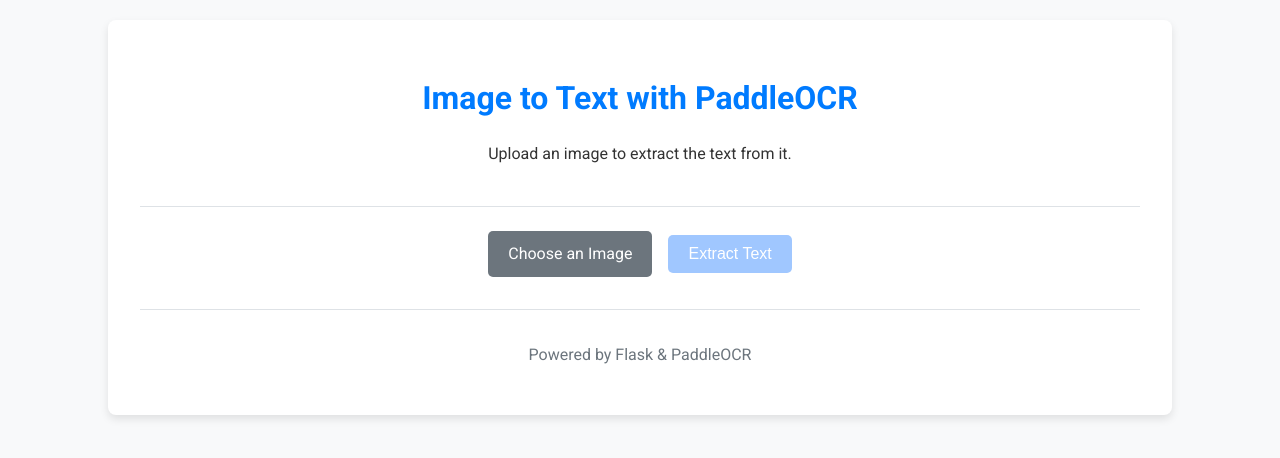
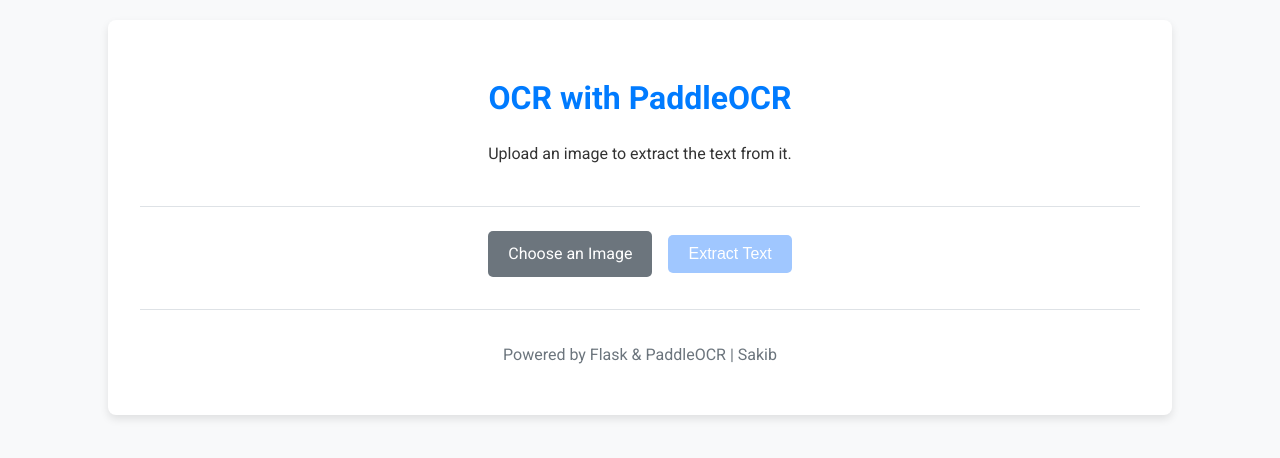
Before and after one commit to SakibAhmedShuva/Paddle-OCR-Web-App, a Flask app: page / in a window 1280 px wide. Shown: the top 458 px of the page. Run offline with Flask 3, Linux system fonts and the light colour scheme.

Commit message:
Update index.html

```diff
--- a/templates/index.html
+++ b/templates/index.html
@@ -173,7 +173,7 @@
 <body>
     <div class="container">
         <header>
-            <h1>Image to Text with PaddleOCR</h1>
+            <h1>OCR with PaddleOCR</h1>
             <p>Upload an image to extract the text from it.</p>
         </header>
 
@@ -199,7 +199,7 @@
         </main>
 
         <footer>
-            <p>Powered by Flask & PaddleOCR</p>
+            <p>Powered by Flask & PaddleOCR | Sakib</p>
         </footer>
     </div>
 
```
